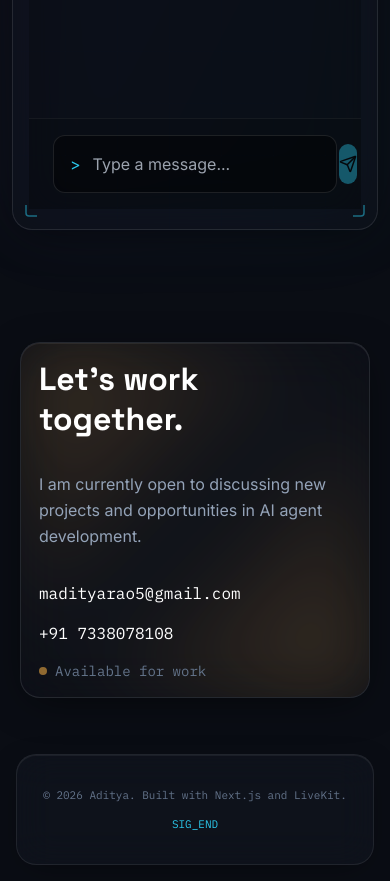
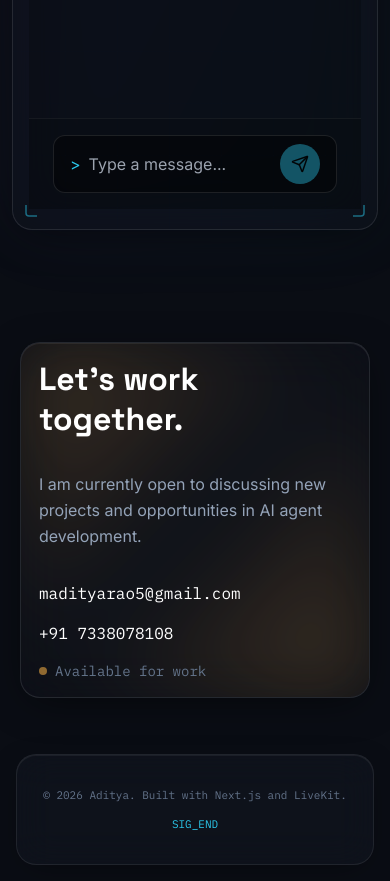
Before and after one commit to MAdityaRao/resume_web, a Next.js app: page / in a window 390 px wide. Shown: the part 5800-6681 px from the top of the page. Built offline with nearby package versions, Linux system fonts and the light colour scheme.

Commit message:
submit button made for mobile

```diff
--- a/components/AgentConsole.tsx
+++ b/components/AgentConsole.tsx
@@ -92,7 +92,7 @@ if (levels.length) {
             }`}
           />
 
-          <div className="relative glass-strong rounded-[2rem] overflow-hidden agent-card">
+          <div className="relative glass-strong rounded-[2rem] overflow-hidden agent-card w-full">
             {/* HUD corner brackets */}
             <Corner className="absolute top-3 left-3 text-cyan/50" />
             <Corner className="absolute top-3 right-3 text-cyan/50 rotate-90" />
@@ -280,20 +280,20 @@ if (levels.length) {
 
             {/* Command input */}
            <form onSubmit={handleSend} className="border-t border-white/5 bg-black/30 px-6 py-4">
-  <div className="flex items-center rounded-xl border border-white/10 bg-black/40 px-4 py-2">
-    <span className="mr-3 text-cyan">&gt;</span>
+  <div className="flex items-center rounded-xl border border-white/10 bg-black/40 px-4 py-2 gap-2">
+    <span className="text-cyan shrink-0">&gt;</span>
 
     <input
       value={draft}
       onChange={(e) => setDraft(e.target.value)}
-      className="flex-1 bg-transparent outline-none text-white"
+      className="flex-1 bg-transparent outline-none text-white min-w-0"
       placeholder="Type a message..."
     />
 
     <button
       type="submit"
       disabled={!live || !draft.trim()}
-      className="ml-3 flex h-10 w-10 items-center justify-center rounded-full bg-cyan text-black hover:scale-105 transition disabled:opacity-40"
+      className="flex h-10 w-10 items-center justify-center rounded-full bg-cyan text-black hover:scale-105 transition disabled:opacity-40 shrink-0"
     >
       <Send size={18} />
     </button>
```
